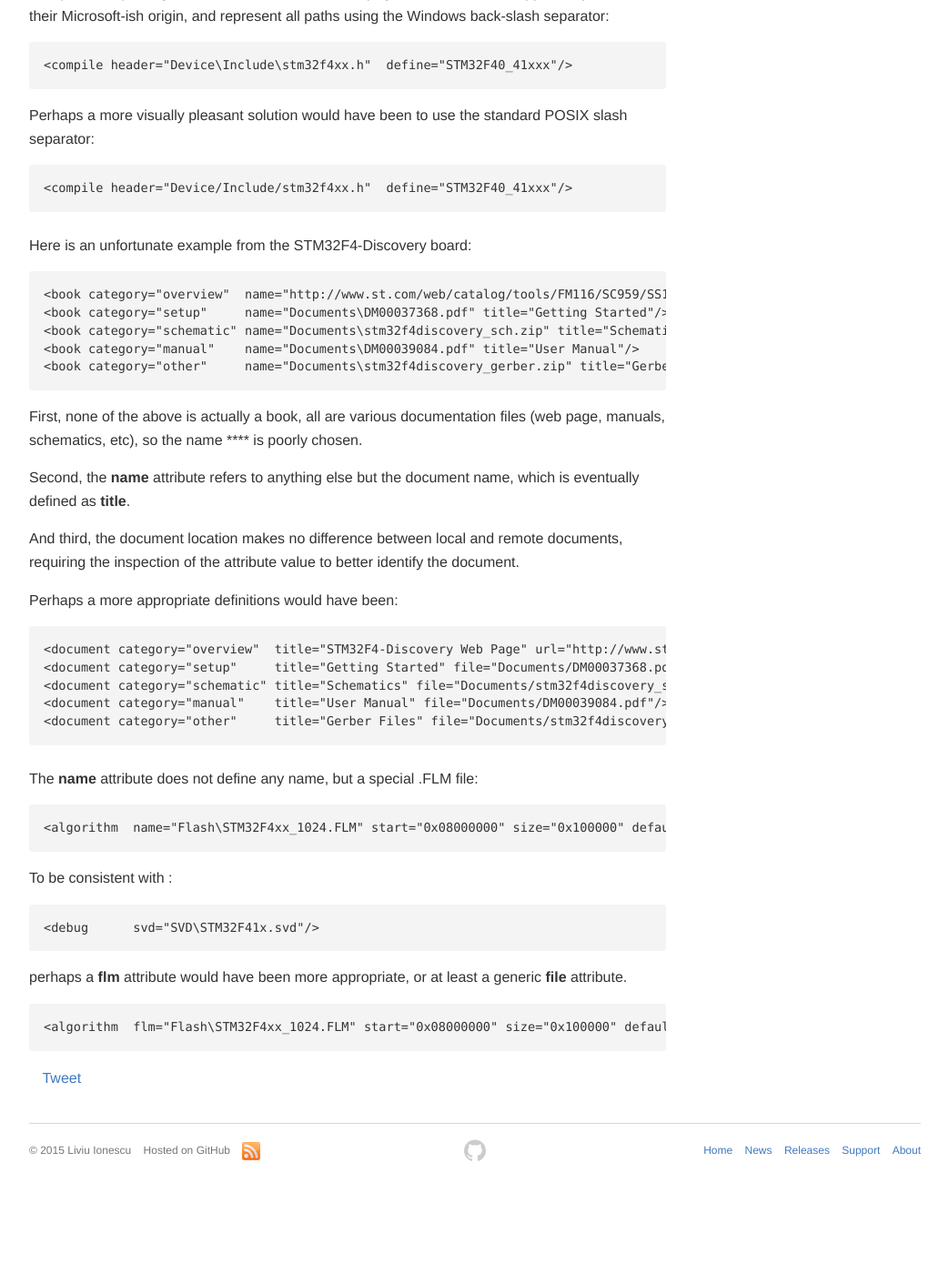
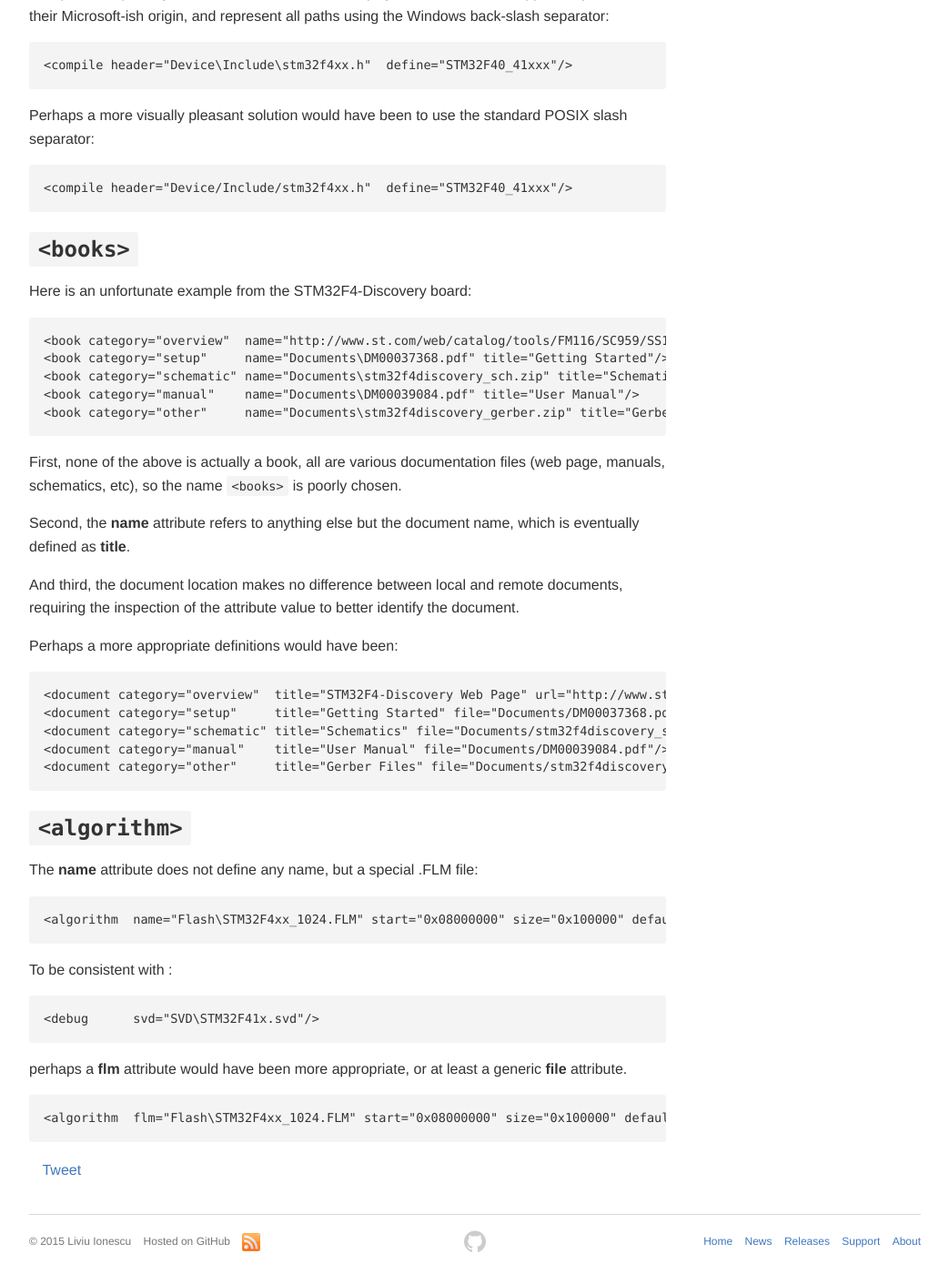
Before and after one commit to xcdl/xcdl.github.io-source, a Jekyll site: the page built from pages/criticism/cmsis-remarks.md, in a window 1280 px wide and 1400 px high, scrolled down 3334 px. Shown: the whole window at 91% size, without its empty margins (118-1161 px from the left). Built offline with Jekyll 4.4.1, drawn with Linux system fonts in a browser that asks for light colours; comment, search, counter and statistics services are not loaded; before the commit the page ends 4649 px from its top, so only the background shows below that.

Commit message:
fix formatting
- \|
- some *<xx>*
- complex indents

````diff
--- a/pages/criticism/cmsis-remarks.md
+++ b/pages/criticism/cmsis-remarks.md
@@ -99,7 +99,7 @@ Perhaps a more visually pleasant solution would have been to use the standard PO
 <compile header="Device/Include/stm32f4xx.h"  define="STM32F40_41xxx"/>
 ```
 
-### <books>
+### `<books>`
 
 Here is an unfortunate example from the STM32F4-Discovery board:
 
@@ -111,7 +111,7 @@ Here is an unfortunate example from the STM32F4-Discovery board:
 <book category="other"     name="Documents\stm32f4discovery_gerber.zip" title="Gerber Files"/>
 ```
 
-First, none of the above is actually a book, all are various documentation files (web page, manuals, schematics, etc), so the name **<books>** is poorly chosen.
+First, none of the above is actually a book, all are various documentation files (web page, manuals, schematics, etc), so the name `<books>` is poorly chosen.
 
 Second, the **name** attribute refers to anything else but the document name, which is eventually defined as **title**.
 
@@ -127,7 +127,7 @@ Perhaps a more appropriate definitions would have been:
 <document category="other"     title="Gerber Files" file="Documents/stm32f4discovery_gerber.zip"/>
 ```
 
-### <algorithm>
+### `<algorithm>`
 
 The **name** attribute does not define any name, but a special .FLM file:
 
````
Also changed, not shown: pages/criticism/xcdl-remarks.md (+1 -1 lines), pages/guide/definitions-reference.md (+2 -2 lines), pages/guide/language.md (+1 -1 lines), pages/guide/packages.md (+14 -17 lines).
